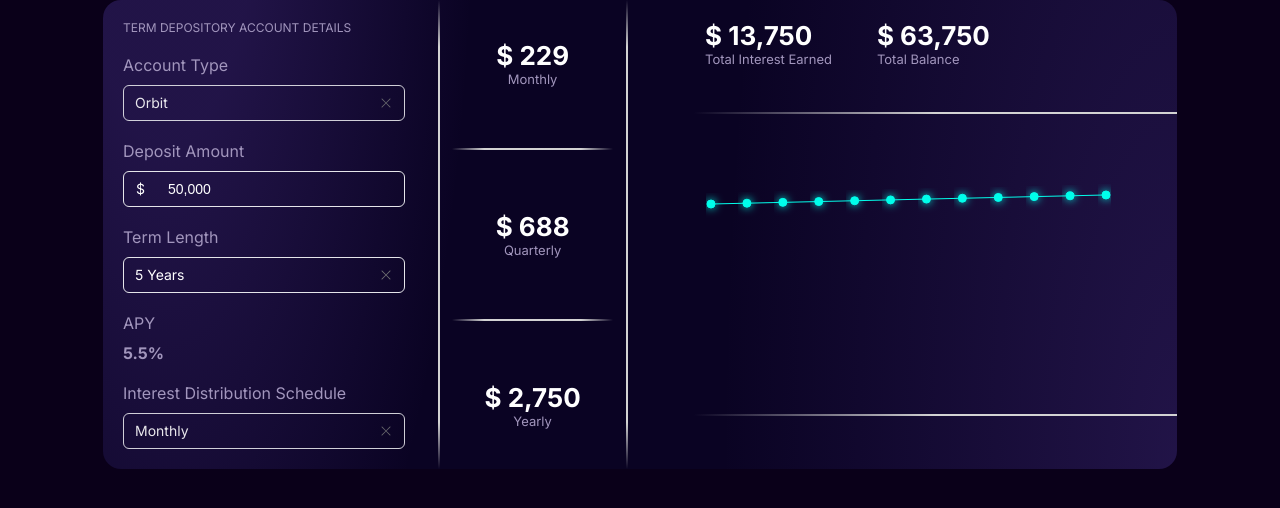
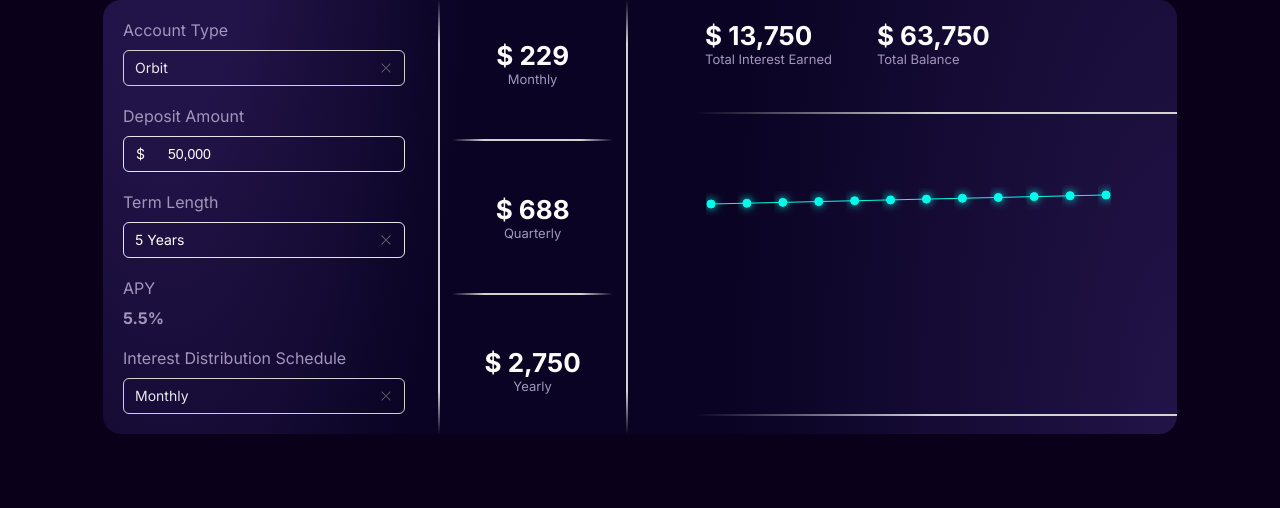
Before and after one commit to Yield2024/calculator, a Next.js app: page / in a window 1280 px wide. Shown: the top 508 px of the page. Built offline with nearby package versions, Linux system fonts and the light colour scheme.

Commit message:
hiden element

```diff
--- a/app/components/Calculator/page.tsx
+++ b/app/components/Calculator/page.tsx
@@ -242,9 +242,7 @@ export default function Calculator() {
 		<div className={styles.calculate}>
 			<div className={styles.main}>
 				<div className={styles.main_left}>
-					<div className={styles.main_left_title}>
-						 Term depository account details
-					</div>
+
 					<form className={styles.main_left_form}>
 						<div>
 							<label>Account Type</label>
```
